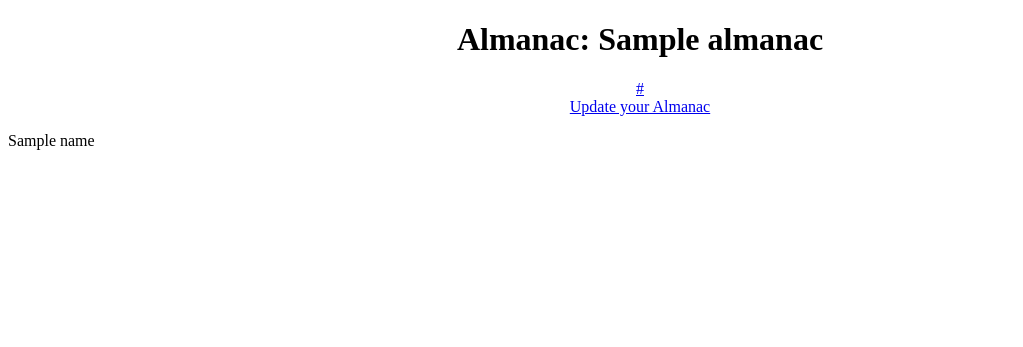
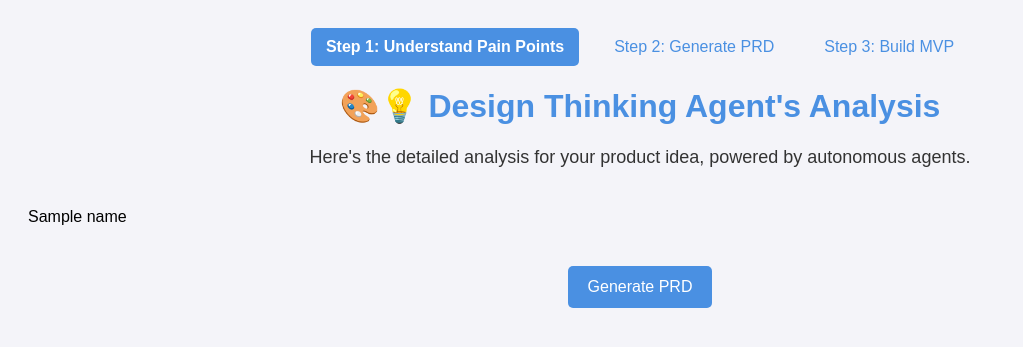
Before and after one commit to agentopedia/project-almanac, a Flask app: template app/templates/almanac_app.html in a window 1280 px wide. Shown: the top 347 px of the page, without its empty margins (0-1023 px from the left). Run offline with Flask 3, Linux system fonts and the light colour scheme; the template is opened without the code that fills it: most values are stand-ins (such as "Sample title", 1, 10 or a date in 2020); some libraries are stand-ins or nearby versions.

Commit message:
Update almanac_app.html

```diff
--- a/app/templates/almanac_app.html
+++ b/app/templates/almanac_app.html
@@ -4,12 +4,49 @@
     <meta charset="UTF-8">
     <meta name="viewport" content="width=device-width, initial-scale=1.0">
     <title>{{almanac}}</title>
+    <style>
+        /* Styles for the steps */
+        .steps {
+            display: flex;
+            justify-content: center;
+            gap: 20px;
+            margin-bottom: 20px;
+            font-size: 16px;
+        }
+        .step {
+            padding: 10px 15px;
+            color: #4A90E2;
+            border-radius: 5px;
+        }
+        .step.active {
+            font-weight: bold;
+            background-color: #4A90E2;
+            color: white;
+        }
+    </style>
 </head>
-<body>
-    <h1 style="text-align: center;">Almanac: {{almanac}}</h1>
-    <a href='{{url}}' style="display: block; text-align: center;">{{url}}</a>
-     <a href='/update' style="display: block; text-align: center;">Update your Almanac</a>
+<body style="font-family: Arial, sans-serif; background-color: #f4f4f9; padding: 20px;">
+
+    <!-- Steps Section -->
+    <div class="steps">
+        <div class="step active">Step 1: Understand Pain Points</div>
+        <div class="step">Step 2: Generate PRD</div>
+        <div class="step">Step 3: Build MVP</div>
+    </div>
+
+    <!-- Page Content -->
+    <h1 style="text-align: center; color: #4A90E2;">🎨💡 Design Thinking Agent's Analysis</h1>
+    <p style="text-align: center; font-size: 18px; color: #333; margin-bottom: 40px;">
+        Here's the detailed analysis for your product idea, powered by autonomous agents.
+    </p>
+
     <p>{{name | safe}}</p>
 
+    <form action="/prd" method="POST" style="text-align: center; margin-top: 40px;">
+        <input type="hidden" name="html_content" value="{{name}}">
+        <button type="submit" style="background-color: #4A90E2; color: white; padding: 12px 20px; font-size: 16px; border: none; border-radius: 5px; cursor: pointer;">
+            Generate PRD
+        </button>
+    </form>
 </body>
 </html>
```
